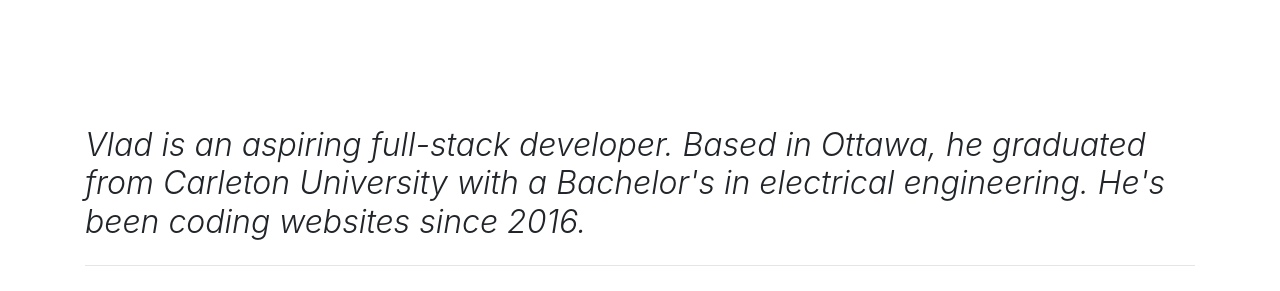
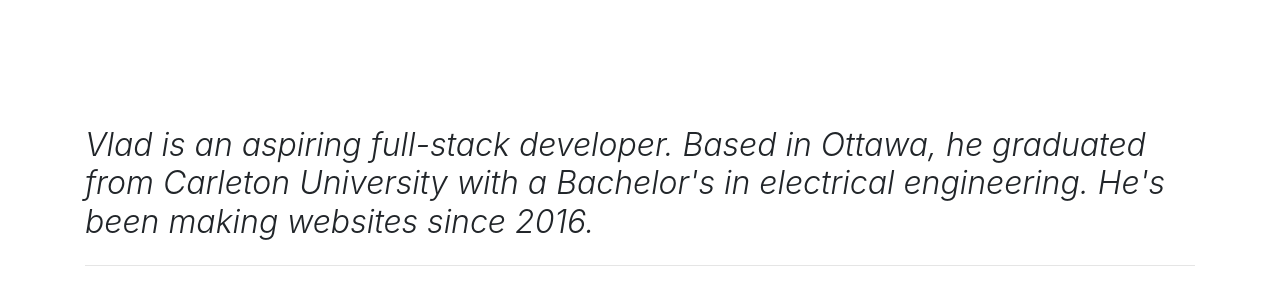
Before and after one commit to vladimirkuz/vladcancode_bootstrap, a plain HTML site: page index.html in a window 1280 px wide. Shown: the part 820-1111 px from the top of the page. Drawn offline with nearby package versions, Linux system fonts and the light colour scheme.

Commit message:
Wording changes

```diff
--- a/index.html
+++ b/index.html
@@ -82,7 +82,7 @@
     <!-- Quote Section -->
     <div id="about" class="row">
       <div class="col pt-5 mt-5">
-        <h2 class="font-weight-light font-italic">Vlad is an aspiring full-stack developer. Based in Ottawa, he graduated from Carleton University with a Bachelor's in electrical engineering. He's been coding websites since 2016. </h2>
+        <h2 class="font-weight-light font-italic">Vlad is an aspiring full-stack developer. Based in Ottawa, he graduated from Carleton University with a Bachelor's in electrical engineering. He's been making websites since 2016. </h2>
       </div>
     </div>
     <hr>
```
